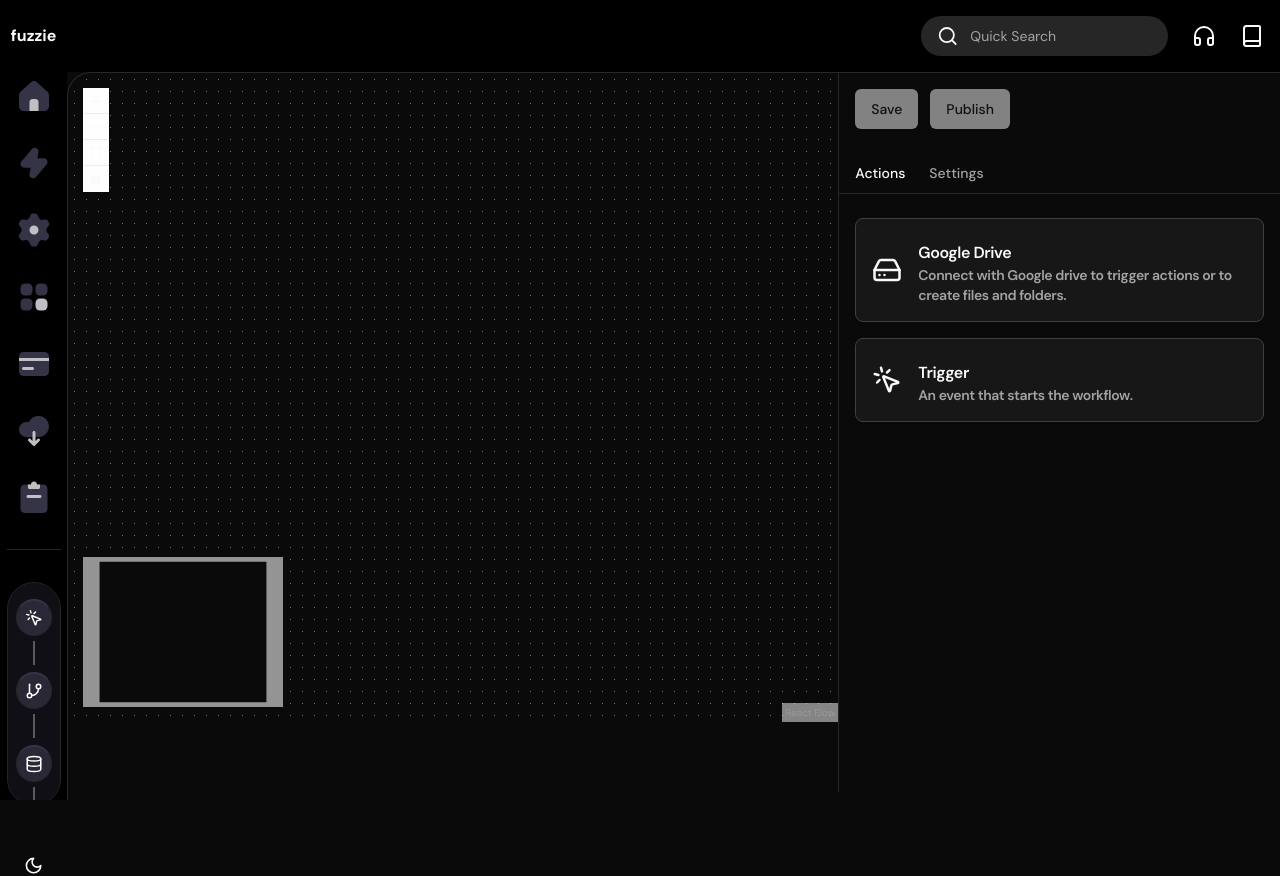
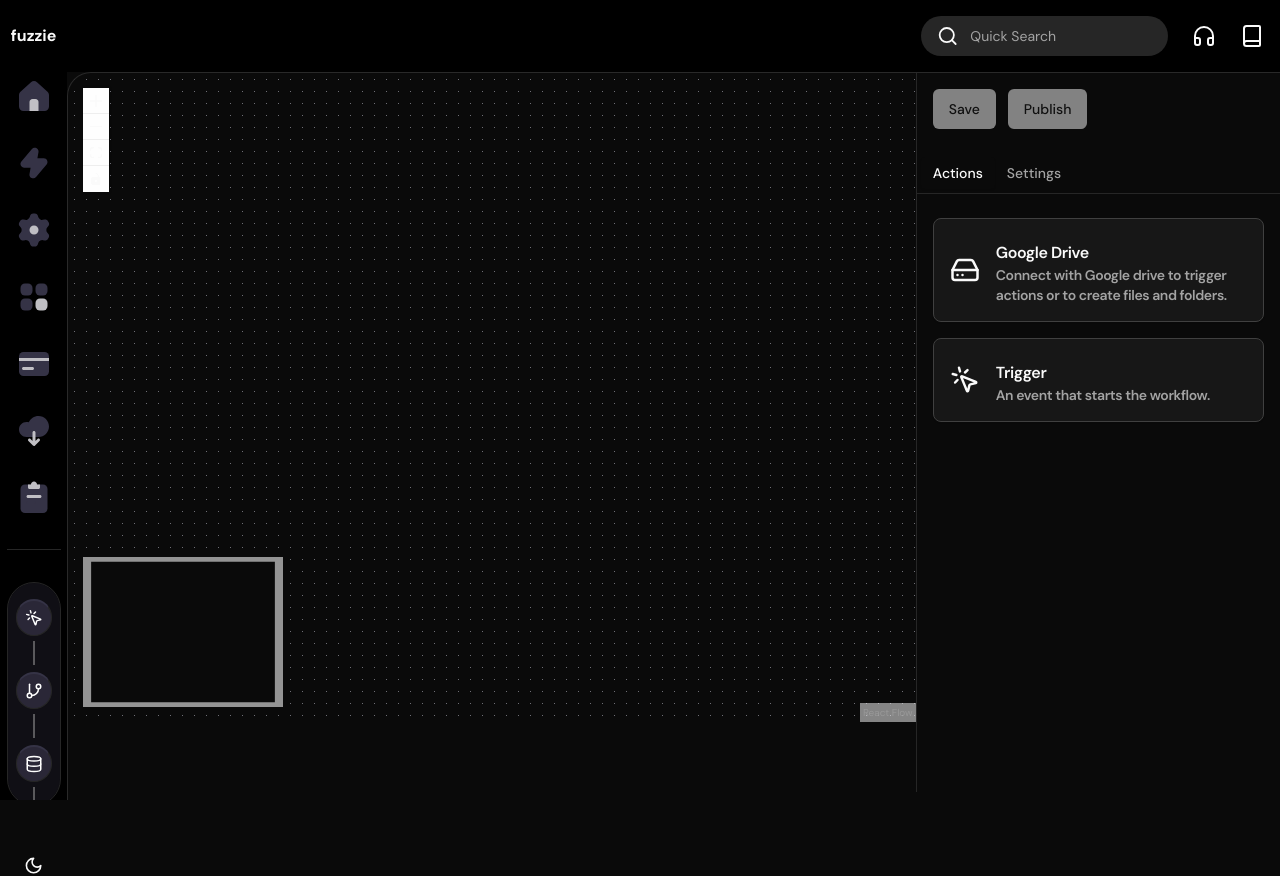
Before and after one commit to Seyyedi98/automation-builder, a Next.js app: page /workflows/editor/1 in a window 1280 px wide. Built offline with nearby package versions, Linux system fonts and the light colour scheme.

Commit message:
Fixed buttom handles now showing in nodes

```diff
--- a/app/(main)/(pages)/workflows/editor/[editorId]/_componnts/editor-canvas.jsx
+++ b/app/(main)/(pages)/workflows/editor/[editorId]/_componnts/editor-canvas.jsx
@@ -183,7 +183,7 @@ const EditorCanvas = (props) => {
                 onEdgesChange={onEdgesChange}
                 onConnect={onConnect}
                 onInit={setReactFlowInstance}
-                fitView
+                fitView={false}
                 onClick={handleClickCanvas}
                 nodeTypes={nodeTypes}
               >
@@ -202,7 +202,7 @@ const EditorCanvas = (props) => {
       </ResizablePanel>
       <ResizableHandle />
 
-      <ResizablePanel defaultSize={40} className="relative sm:block">
+      <ResizablePanel defaultSize={30} className="relative sm:block">
         {isWorkFlowLoading ? (
           <div className="absolute flex h-full w-full items-center justify-center">
             <svg
```
